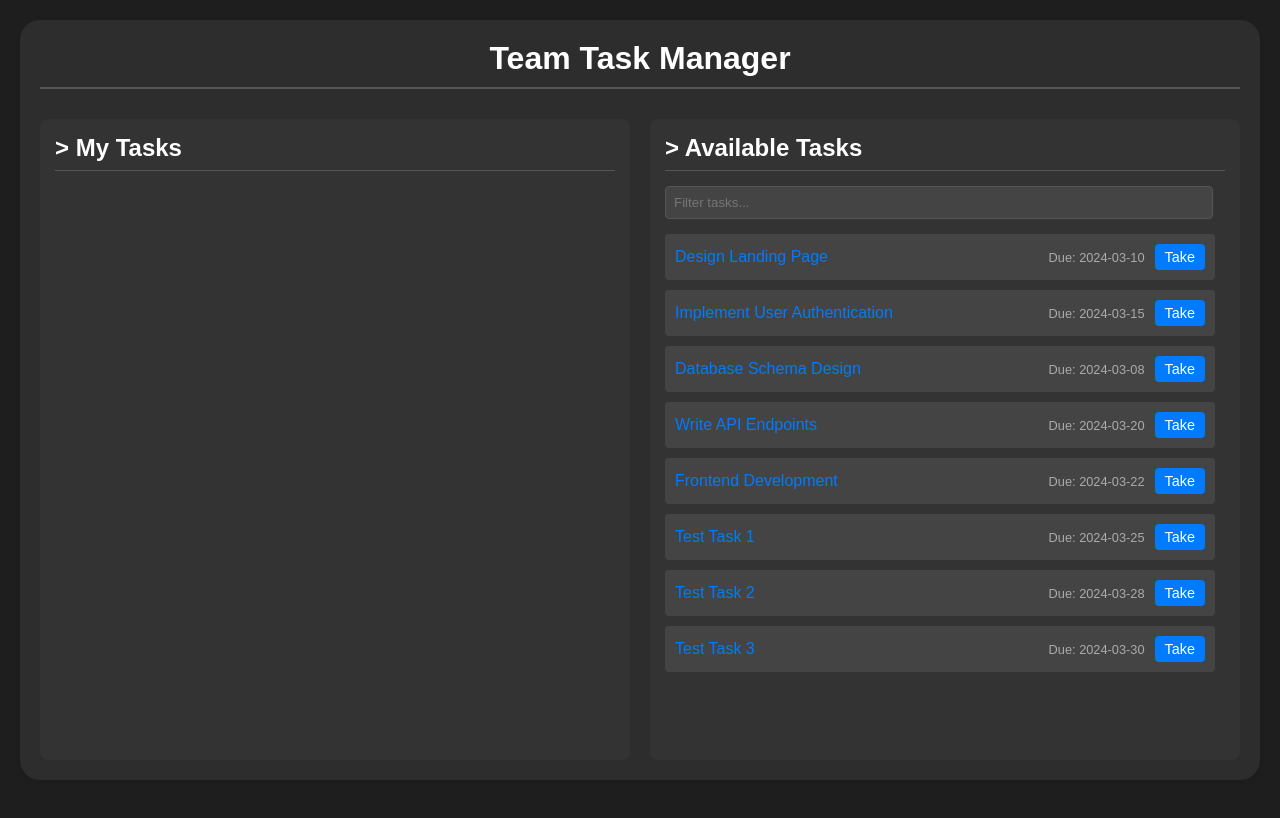
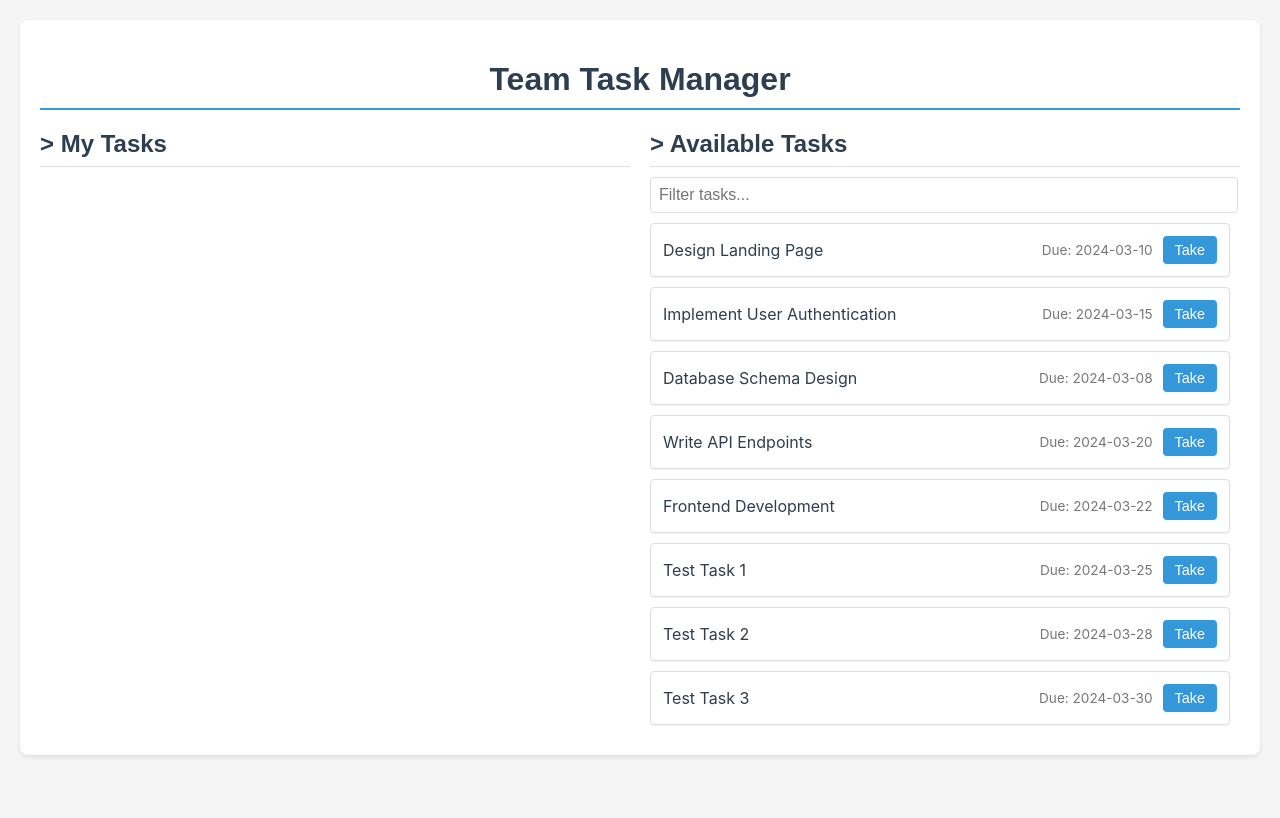
Before and after one commit to MisbahAN/tuesday.com, a React (Create React App) app: page / in a window 1280 px wide. Built offline with nearby package versions, Linux system fonts and the light colour scheme.

Commit message:
Functioning Prototype.

```diff
--- a/package.json
+++ b/package.json
@@ -7,6 +7,7 @@
     "@testing-library/jest-dom": "^6.6.3",
     "@testing-library/react": "^16.2.0",
     "@testing-library/user-event": "^13.5.0",
+    "particles-bg": "^2.5.5",
     "react": "^19.0.0",
     "react-dom": "^19.0.0",
     "react-scripts": "5.0.1",
--- a/src/App.css
+++ b/src/App.css
@@ -1,204 +1,186 @@
 /* src/App.css */
+
 body {
-  font-family: sans-serif;
-  background-color: #1e1e1e;
-  color: #fff;
+  font-family: 'Inter', sans-serif;
+  background-color: #f5f5f5;
+  color: #333;
   margin: 0;
   padding: 0;
   height: 100vh;
-  overflow: hidden;
 }
 
 .app {
   max-width: 1200px;
   margin: 20px auto;
   padding: 20px;
-  background-color: #2d2d2d;
-  border-radius: 20px;
+  background-color: white;
+  border-radius: 8px;
   box-shadow: 0 2px 4px rgba(0, 0, 0, 0.1);
-  height: calc(100vh - 80px);
   display: flex;
   flex-direction: column;
-  padding-top: 20px;
-  padding-bottom: 20px;
 }
 
 h1 {
+  font-family: 'Poppins', sans-serif;
   text-align: center;
-  margin-bottom: 30px;
-  color: #fff;
-  border-bottom: 2px solid #555;
+  margin-bottom: 20px;
+  color: #2c3e50;
+  border-bottom: 2px solid #3498db;
   padding-bottom: 10px;
-  margin-top: 0;
 }
 
 .task-container {
   display: flex;
-  justify-content: space-between;
   gap: 20px;
   flex-grow: 1;
-  overflow: hidden;
 }
 
-.my-tasks, .available-tasks {
+.task-list-container {
   flex: 1;
-  background-color: #333;
-  padding: 15px;
-  border-radius: 8px;
+  display: flex;
+  flex-direction: column;
 }
 
-.my-tasks h2, .available-tasks h2 {
+.task-list-container h2 {
+  font-family: 'Poppins', sans-serif;
   margin-top: 0;
-  color: #fff;
-  border-bottom: 1px solid #555;
+  color: #2c3e50;
+  border-bottom: 1px solid #ddd;
   padding-bottom: 8px;
-  margin-bottom: 15px;
-  position: sticky;
-  top: 0;
-  background-color: #333;
-  z-index: 1;
+  margin-bottom: 10px;
 }
 
-ul {
-  list-style: none;
-  padding: 0;
-  margin: 0;
-}
-
-.scrollable-list {
-  height: calc(100% - 60px);
+.task-list {
+  flex-grow: 1;
   overflow-y: auto;
   padding-right: 10px;
 }
 
+/* Scrollbar Styling */
+.task-list::-webkit-scrollbar { width: 8px; }
+.task-list::-webkit-scrollbar-track { background: #f0f0f0; }
+.task-list::-webkit-scrollbar-thumb { background: #bbb; border-radius: 4px; }
+.task-list::-webkit-scrollbar-thumb:hover { background: #999; }
+
+
 .task-item {
-  background-color: #444;
-  padding: 10px;
+  background-color: #fff;
+  border: 1px solid #ddd;
+  border-radius: 4px;
+  padding: 12px;
   margin-bottom: 10px;
-  border-radius: 4px;
+  display: flex;
+  flex-direction: column;
+  box-shadow: 0 1px 2px rgba(0,0,0,0.05);
+  transition: transform 0.1s ease, box-shadow 0.1s ease;
+}
+
+.task-item:hover {
+  transform: translateY(-2px);
+  box-shadow: 0 4px 6px rgba(0,0,0,0.1);
+}
+.task-item.available-task:hover{
+  border-left: 4px solid #007bff;
+}
+.task-item.completed {
+  opacity: 0.6;
+}
+
+.task-item-header {
   display: flex;
   align-items: center;
   justify-content: space-between;
   cursor: pointer;
+  width: 100%;
 }
 
-/* --- Animation Styles --- */
+.task-title {
+  flex-grow: 1;
+  font-size: 1rem;
+  color: #2c3e50;
+  margin-right: 10px;
+  overflow: hidden;
+  text-overflow: ellipsis;
+  white-space: nowrap;
 
-/* Available Task Animations */
-.task-item-available-enter {
-opacity: 0;
-transform: translateX(100%); /* Start from the right */
 }
 
-.task-item-available-enter-active {
-opacity: 1;
-transform: translateX(0);
-transition: opacity 300ms ease-in, transform 300ms ease-in;
+.task-title.completed {
+  text-decoration: line-through;
 }
 
-.task-item-available-exit {
-opacity: 1;
-transform: translateX(0);
-}
-
-.task-item-available-exit-active {
-opacity: 0;
-transform: translateX(100%); /* Move to the right */
-transition: opacity 300ms ease-out, transform 300ms ease-out;
-}
-
-/* My Task Animations (Default - no animation on entry) */
-.task-item-enter {
-  opacity: 0;
-   transform: translateX(-100%); /* Start from the left */
-
-}
-.task-item-enter-active{
-  opacity: 1;
-  transform: translateX(0);
-  transition: opacity 300ms ease-in, transform 300ms ease-in;
-}
-
-/* Complete Task Animation (slide out to the left) */
-.task-item-complete-exit {
-  opacity: 1;
-  transform: translateX(0);
-}
-
-.task-item-complete-exit-active {
-  opacity: 0;
-  transform: translateX(-100%); /* Move to the left */
-  transition: opacity 300ms ease-out, transform 300ms ease-out;
-}
-
-/* --- End Animation Styles --- */
-
-.task-item:hover {
-  background-color: #555;
-  border-left: 4px solid #007bff;
-}
-
-.completed {
-  text-decoration: line-through;
-  color: #888;
+.task-details-row {
+  display: flex;
+  align-items: center;
+  gap: 10px;
 }
 
 .due-date {
-  font-size: 0.8em;
-  color: #aaa;
-  margin-left: auto;
-  margin-right: 10px;
+  font-size: 0.85rem;
+  color: #777;
 }
 
+/* REMOVED status-badge and priority-badge styles */
+
 .take-button {
-  background-color: #007bff;
+  background-color: #3498db;
   color: white;
   border: none;
-  padding: 5px 10px;
+  padding: 6px 12px;
   border-radius: 4px;
   cursor: pointer;
-  font-size: 0.9em;
+  font-size: 0.9rem;
+  transition: background-color 0.2s ease;
 }
 
 .take-button:hover {
-  background-color: #0056b3;
-}
-
-/* REMOVED from My Tasks list items */
-.task-status-priority {
-  display: none; /* Hide in My Tasks */
-}
-
-.status-badge {
- display:none;
-}
-
-.priority-indicator {
-  display:none;
+  background-color: #2980b9;
 }
 
 .filter-input {
-  width: calc(100% - 30px);
+  width: calc(100% - 20px);
   padding: 8px;
-  margin-bottom: 15px;
+  margin-bottom: 10px;
+  border: 1px solid #ddd;
   border-radius: 4px;
-  border: 1px solid #555;
-  background-color: #444;
-  color: #fff;
-  position: sticky;
-  top: 45px;
-  z-index: 1;
+  font-size: 1rem;
+  color: #333;
 }
 
-.task-link {
-  color: #007bff;
-  text-decoration: none;
-  margin-right: 10px;
-   flex-grow: 1; /* Add this back */
-
+/* Subtasks */
+.subtasks {
+  margin-top: 10px;
+  padding-left: 20px;
 }
 
-.task-link.completed {
-  color: #888;
+.subtask {
+  background-color: #f9f9f9;
+  border: 1px solid #eee;
+  border-radius: 4px;
+  padding: 8px;
+  margin-bottom: 6px;
+  display: flex;
+  align-items: center;
+  gap: 8px;
+}
+
+.subtask-title {
+  font-size: 0.9rem;
+  color: #444;
+  overflow: hidden;
+  text-overflow: ellipsis;
+  white-space: nowrap;
+}
+.subtask-due-date{
+font-size: 0.7rem;
+  color: #444;
+margin-left: auto;
+}
+.subtask-title.completed {
   text-decoration: line-through;
 }
+.toggle-icon {
+  margin-left: auto;
+  font-size: 1.2rem;
+  color: #777;
+}
--- a/src/App.js
+++ b/src/App.js
@@ -1,88 +1,102 @@
 // src/App.js
-import React, { useState } from 'react';
+import React, { useState, useEffect } from 'react';
 import './App.css';
 import TaskDetails from './TaskDetails';
-import TaskItem from './TaskItem'; // Import TaskItem
-import { TransitionGroup } from 'react-transition-group'; // Import ONLY TransitionGroup
+import TaskItem from './TaskItem';
 
 function App() {
     const [availableTasks, setAvailableTasks] = useState([
-        { id: 1, title: "Design Landing Page", dueDate: "2024-03-10", description: "Create initial design mockups.", completed: false, status: "Not Started", priority: "High" },
-        { id: 2, title: "Implement User Authentication", dueDate: "2024-03-15", description: "Set up login/registration flow.", completed: false, status: "Not Started", priority: "Medium" },
-        { id: 3, title: "Database Schema Design", dueDate: "2024-03-08", description: "Define database tables and relationships.", completed: false, status: "Not Started", priority: "High" },
-        { id: 4, title: "Write API Endpoints", dueDate: "2024-03-20", description: "Create RESTful API for task management.", completed: false, status: "Not Started", priority: "Low" },
-        { id: 5, title: "Frontend Development", dueDate: "2024-03-22", description: "Coding the FrontEnd in reactJS", completed: false, status: "Not Started", priority: "Medium" },
-        { id: 6, title: "Test Task 1", dueDate: "2024-03-25", description: "Testing task 1", completed: false, status: "Not Started", priority: "Low" },
-        { id: 7, title: "Test Task 2", dueDate: "2024-03-28", description: "Testing task 2", completed: false, status: "Not Started", priority: "Medium" },
-        { id: 8, title: "Test Task 3", dueDate: "2024-03-30", description: "Testing task 3", completed: false, status: "Not Started", priority: "High" },
+        { id: 1, title: "Design Landing Page", dueDate: "2024-03-10", description: "Create initial design mockups.", completed: false, subtasks: [] }, // Removed status and priority
+        { id: 2, title: "Implement User Authentication", dueDate: "2024-03-15", description: "Set up login/registration flow.", completed: false, subtasks: [] }, // Removed status and priority
+        { id: 3, title: "Database Schema Design", dueDate: "2024-03-08", description: "Define database tables and relationships.", completed: false, subtasks: [] }, // Removed status and priority
+        { id: 4, title: "Write API Endpoints", dueDate: "2024-03-20", description: "Create RESTful API for task management.", completed: false, subtasks: [] }, // Removed status and priority
+        { id: 5, title: "Frontend Development", dueDate: "2024-03-22", description: "Coding the FrontEnd in reactJS", completed: false, subtasks: [] }, // Removed status and priority
+        { id: 6, title: "Test Task 1", dueDate: "2024-03-25", description: "Testing task 1", completed: false, subtasks: [] }, // Removed status and priority
+        { id: 7, title: "Test Task 2", dueDate: "2024-03-28", description: "Testing task 2", completed: false, subtasks: [] }, // Removed status and priority
+        { id: 8, title: "Test Task 3", dueDate: "2024-03-30", description: "Testing task 3", completed: false, subtasks: [] }, // Removed status and priority
     ]);
 
     const [myTasks, setMyTasks] = useState([]);
     const [filter, setFilter] = useState("");
     const [selectedTask, setSelectedTask] = useState(null);
 
+    useEffect(() => {
+        const savedMyTasks = localStorage.getItem('myTasks');
+        const savedAvailableTasks = localStorage.getItem('availableTasks');
+        if (savedMyTasks) { setMyTasks(JSON.parse(savedMyTasks)); }
+        if (savedAvailableTasks) { setAvailableTasks(JSON.parse(savedAvailableTasks)); }
+    }, []);
+
+    useEffect(() => {
+        localStorage.setItem('myTasks', JSON.stringify(myTasks));
+        localStorage.setItem('availableTasks', JSON.stringify(availableTasks));
+    }, [myTasks, availableTasks]);
+
     const handleTakeTask = (taskId) => {
         const taskToTake = availableTasks.find(task => task.id === taskId);
         if (taskToTake) {
-            setTimeout(() => {
-                setMyTasks(prevMyTasks => [...prevMyTasks, { ...taskToTake, status: "In Progress" }]);
-                setAvailableTasks(prevAvailableTasks => prevAvailableTasks.filter(task => task.id !== taskId));
-            }, 300); // Animation duration, matches CSS
+            setMyTasks(prevTasks => [...prevTasks, { ...taskToTake }]); // Removed status change
+            setAvailableTasks(prevTasks => prevTasks.filter(task => task.id !== taskId));
         }
     };
 
-    const handleTaskCompletion = (taskId) => {
-        setTimeout(() => {
-            setMyTasks((prevTasks) => prevTasks.filter((task) => task.id !== taskId));
-        }, 300); // Animation duration, matches CSS
+    const handleTaskCompletion = (taskId, subtaskId = null) => {
+        setMyTasks(prevTasks =>
+            prevTasks.map(task => {
+                if (task.id === taskId) {
+                    if (subtaskId === null) {
+                        return { ...task, completed: !task.completed };
+                    } else {
+                        return {
+                            ...task,
+                            subtasks: task.subtasks.map(sub =>
+                                sub.id === subtaskId ? { ...sub, completed: !sub.completed } : sub
+                            ),
+                        };
+                    }
+                }
+                return task;
+            })
+        );
     };
 
-    const handleTaskClick = (taskId) => {
-        let task = myTasks.find(task => task.id === taskId);
-        if (!task) {
-            task = availableTasks.find(task => task.id === taskId);
-        }
-        if (task) {
+    const handleTaskClick = (task) => {
       setSelectedTask(task);
-        }
     };
-     const filteredAvailableTasks = availableTasks.filter((task) =>
+
+    const filteredAvailableTasks = availableTasks.filter(task =>
         task.title.toLowerCase().includes(filter.toLowerCase())
     );
-
 
     return (
         <div className="app">
             <h1>Team Task Manager</h1>
-
             {selectedTask ? (
                 <TaskDetails
                     task={selectedTask}
                     myTasks={myTasks}
                     setMyTasks={setMyTasks}
-                    setSelectedTask={setSelectedTask}
                     onBack={() => setSelectedTask(null)}
+                    onTaskCompletion={handleTaskCompletion}
                 />
             ) : (
                 <div className="task-container">
-                    <div className="my-tasks">
+                    <div className="task-list-container">
                         <h2>&gt; My Tasks</h2>
-                        <div className="scrollable-list">
-                            <TransitionGroup component="ul">
-                                {myTasks.map((task) => (
+                        <div className="task-list">
+                            {myTasks.map(task => (
                                 <TaskItem
                                     key={task.id}
                                     task={task}
                                     onTaskClick={handleTaskClick}
                                     onTaskCompletion={handleTaskCompletion}
-                                        isAvailable={false} //  isAvailable prop
+                                    isAvailable={false}
                                 />
                             ))}
-                            </TransitionGroup>
                         </div>
                     </div>
 
-                    <div className="available-tasks">
+                    <div className="task-list-container">
                         <h2>&gt; Available Tasks</h2>
                         <input
                             type="text"
@@ -91,18 +105,16 @@ function App() {
                             onChange={(e) => setFilter(e.target.value)}
                             className="filter-input"
                         />
-                        <div className="scrollable-list">
-                            <TransitionGroup component="ul">
-                                {filteredAvailableTasks.map((task) => (
+                        <div className="task-list">
+                            {filteredAvailableTasks.map(task => (
                                 <TaskItem
                                     key={task.id}
                                     task={task}
                                     onTaskClick={handleTaskClick}
-                                        onTakeTask={handleTakeTask} // Pass onTakeTask
-                                        isAvailable={true} //  isAvailable prop
+                                    onTakeTask={handleTakeTask}
+                                    isAvailable={true}
                                 />
                             ))}
-                            </TransitionGroup>
                         </div>
                     </div>
                 </div>
--- a/src/TaskItem.js
+++ b/src/TaskItem.js
@@ -1,40 +1,82 @@
 // src/TaskItem.js
-import React, { useRef } from 'react';
-import { CSSTransition } from 'react-transition-group';
+import React, { useState } from 'react';
 
 function TaskItem({ task, onTaskClick, onTaskCompletion, isAvailable, onTakeTask }) {
-    const nodeRef = useRef(null); // Create the ref
+    const [showSubtasks, setShowSubtasks] = useState(false);
+
+    const toggleSubtasks = () => {
+        setShowSubtasks(!showSubtasks);
+    };
+
+    const handleMainTaskClick = (e) => {
+        if (e.target.type !== 'checkbox' && e.target.tagName !== 'BUTTON') {
+             if (!isAvailable) {
+                toggleSubtasks();
+            }
+          onTaskClick(task);
+        }
+    };
+
 
     return (
-        <CSSTransition
-            key={task.id}
-            timeout={300}
-            classNames={task.completed ? "task-item-complete" : (isAvailable ? "task-item-available" : "task-item")}
-            nodeRef={nodeRef} // Pass the ref to CSSTransition
-        >
-            <li ref={nodeRef} className="task-item" onClick={() => onTaskClick(task.id)}>
+        <div className={`task-item ${isAvailable ? 'available-task' : 'my-task'} ${task.completed ? 'completed' : ''}`}>
+            <div className="task-item-header" onClick={handleMainTaskClick}>
                 {!isAvailable && (
                     <input
                         type="checkbox"
                         checked={task.completed}
-                        onChange={(e) => {e.stopPropagation(); onTaskCompletion(task.id);}} // Stop propagation
+                        onChange={(e) => {
+                            e.stopPropagation();
+                            onTaskCompletion(task.id);
+                        }}
                     />
                 )}
-                <span className={`task-link ${task.completed ? 'completed' : ''}`}>
-                    {task.title}
-                </span>
+                <span className="task-title">{task.title}</span>
 
-                <span className="due-date">Due: {task.dueDate}</span>
-                {isAvailable ? (
-                    <button className="take-button" onClick={(e) => { e.stopPropagation(); onTakeTask(task.id); }}>Take</button>
-                ) : (
-                    <div className="task-status-priority">
-                        <span className={`status-badge status-${task.status.toLowerCase().replace(/\s+/g, '-')}`}>{task.status}</span>
-                        <span className="priority-indicator">{task.priority}</span>
-                    </div>
+                <div className="task-details-row">
+                    <span className="due-date">Due: {task.dueDate}</span>
+                    {/* Removed status and priority */}
+
+                    {isAvailable && (
+                        <button
+                            className="take-button"
+                            onClick={(e) => {
+                                e.stopPropagation();
+                                onTakeTask(task.id);
+                            }}
+                        >
+                            Take
+                        </button>
+                    )}
+                </div>
+              {/* Show/Hide Icon */}
+                {!isAvailable && task.subtasks && task.subtasks.length > 0 && (
+                    <span className={`toggle-icon ${showSubtasks ? 'expanded' : ''}`}>
+                        {showSubtasks ? '▼' : '▶'}
+                    </span>
                 )}
-            </li>
-        </CSSTransition>
+            </div>
+
+            {/* Subtasks */}
+            {showSubtasks && task.subtasks && task.subtasks.length > 0 && (
+                <div className="subtasks">
+                    {task.subtasks.map((subtask) => (
+                        <div key={subtask.id} className="subtask">
+                            <input
+                                type="checkbox"
+                                checked={subtask.completed}
+                                onChange={(e) => {
+                                    e.stopPropagation();
+                                    onTaskCompletion(task.id, subtask.id);
+                                }}
+                            />
+                            <span className={`subtask-title ${subtask.completed ? 'completed' : ''}`}>{subtask.title}</span>
+                            <span className="subtask-due-date">Due: {subtask.dueDate}</span>
+                        </div>
+                    ))}
+                </div>
+            )}
+        </div>
     );
 }
 
```
Also changed, not shown: src/TaskDetails.css (+32 -14 lines), src/TaskDetails.js (+37 -19 lines), 1 other file (tests, documents, lock files or other folders). Lines whose indentation alone changed are shown as unchanged.
